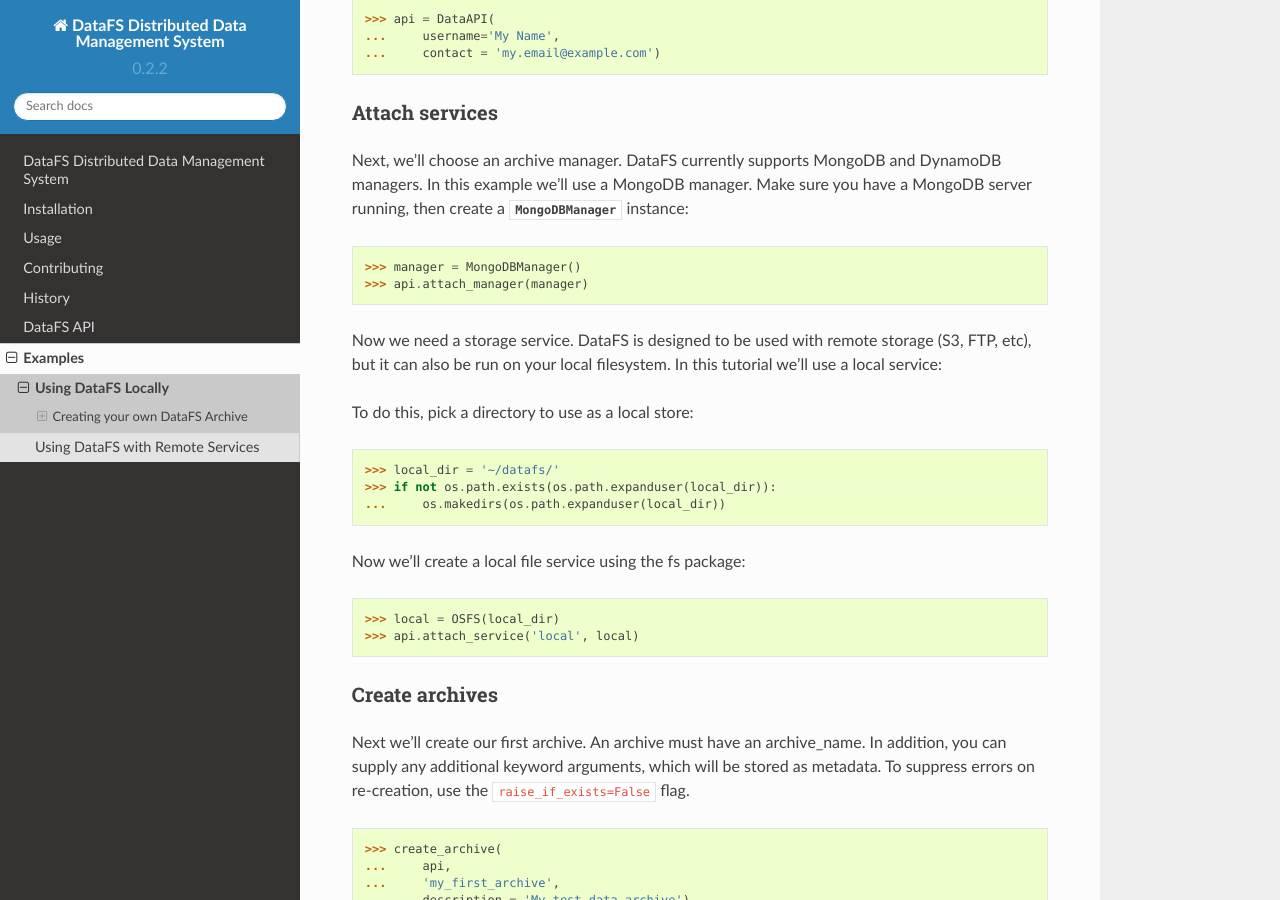
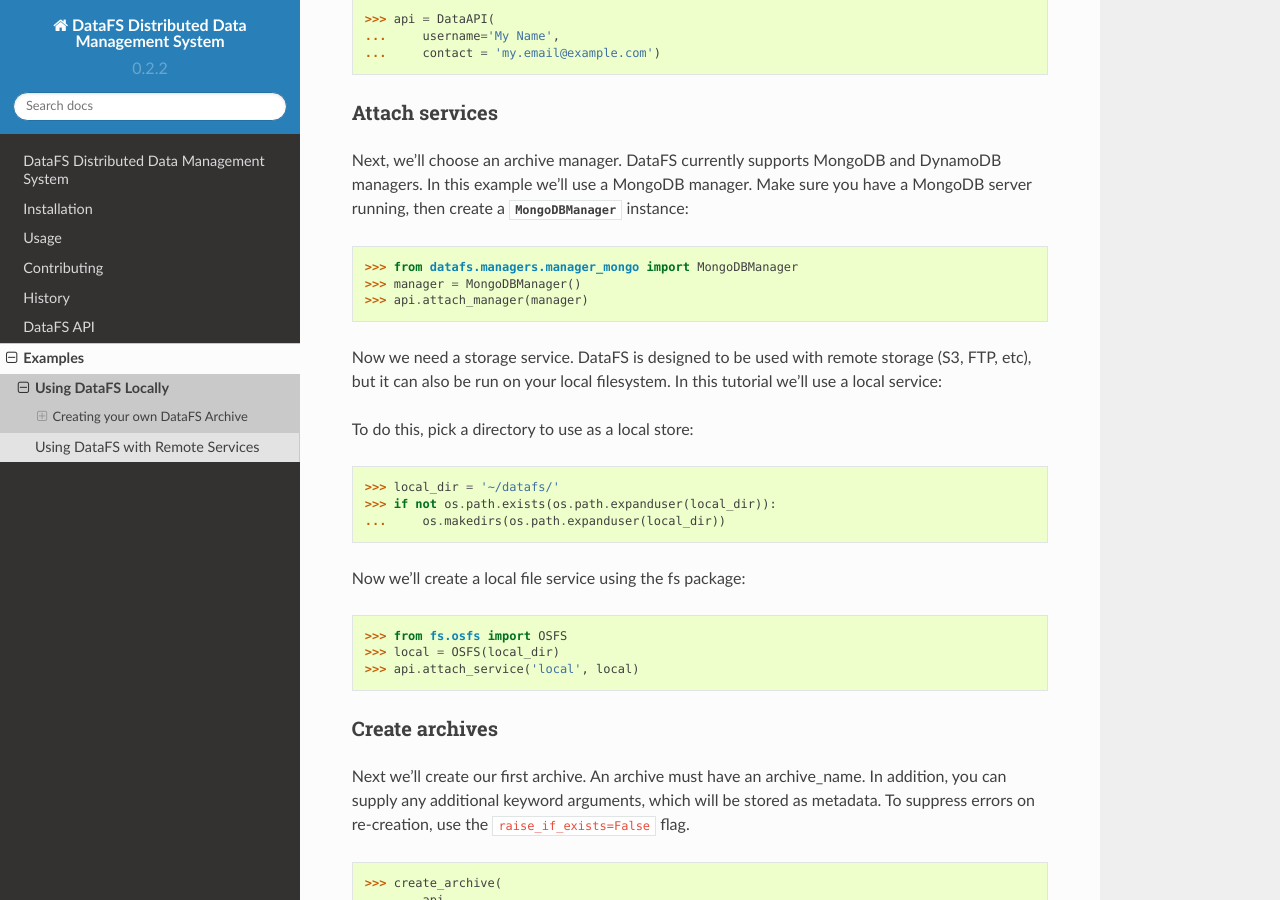
Before and after one commit to ClimateImpactLab/DataFS, a Sphinx documentation site: the page built from docs/examples.local.rst, in a window 1280 px wide and 900 px high, scrolled down 717 px. Built offline with Sphinx 7.4.7 and the Read the Docs theme 2.0.0, drawn with Linux system fonts in a browser that asks for light colours.

Commit message:
add imports to docs/examples.local

```diff
--- a/docs/examples.local.rst
+++ b/docs/examples.local.rst
@@ -42,6 +42,7 @@
 
 .. code-block:: python
 
+    >>> from datafs.managers.manager_mongo import MongoDBManager
     >>> manager = MongoDBManager()
     >>> api.attach_manager(manager)
 
@@ -59,6 +60,7 @@
 
 .. code-block:: python
 
+    >>> from fs.osfs import OSFS
     >>> local = OSFS(local_dir)
     >>> api.attach_service('local', local)
 
```
